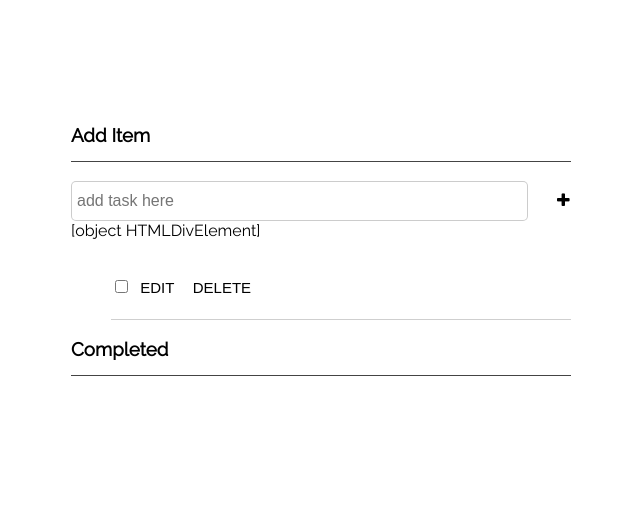
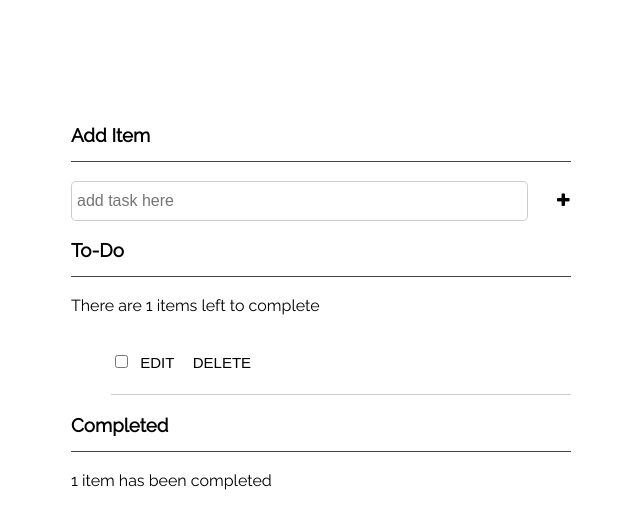
Before and after one commit to JohnnyBeCrafting/ToDoLister, a plain HTML site: page index.html in a window 1280 px wide. Both pictures are taken after a click on the icon 882 px from the left and 199 px from the top of the page. Shown: the whole page, without its empty margins (319-959 px from the left). Drawn offline with Linux system fonts and the light colour scheme.

Commit message:
incrementCounter function now contains 2 parameters

```diff
--- a/index.html
+++ b/index.html
@@ -15,8 +15,9 @@
 					<span><i class="fa fa-plus fa-md" id="add_button"></i> </span>
 				</div>
 			</div>
-			<div class="header-wrapper counter-unit" id="incomplete-counter">
+			<div class="header-wrapper">
 				<h3 class="header-unit">To-Do</h3>
+				<div id="incomplete-counter"></div>
 			</div>
 			<div class="incomplete-list-wrapper">
 				<ul id="incomplete-list">
@@ -26,8 +27,8 @@
 						<input type="text">
 						<button class="edit">Edit</button>
 						<button class="delete">Delete</button>
-					</li>
-					<li class="editmode">
+					</li> -->
+				<!-- 	<li class="editmode">
 						<input type="checkbox" id="check_incomplete">
 						<label>Task 1</label>
 						<input type="text" value="Task 1">
@@ -36,8 +37,9 @@
 					</li>	 -->
 				</ul>
 			</div>
-			<div class="header-wrapper counter-unit" id="complete-counter">
+			<div class="header-wrapper">
 				<h3 class="header-unit">Completed</h3>
+				<div id="complete-counter">1 item has been completed</div>
 			</div>
 			<div class="complete-list-wrapper">
 				<ul id="complete-list">
--- a/scripts/app.js
+++ b/scripts/app.js
@@ -10,28 +10,47 @@ var addTaskInput = document.getElementById('add_task');
 var taskInput = document.getElementById('add_task');
 var completeTasksContainer = document.getElementById('complete-list');
 var incompleteTasksContainer = document.getElementById('incomplete-list');
+var incompleteCounterContainer = document.getElementById('incomplete-counter');
+var completeCounterContainer = document.getElementById('complete-counter');
 
-//create todo list counter
-//increase counter
-	//when user clicks add button or markTask incomplete, increase counter
-//decrease counter
-	//when user clicks on markTask complete or delete, decrease counter
-//create new list item
+var bindCounterEvents = function(taskContainer, counterHandler){
 
-var increaseCounter = function(position){
-	var counterContainer = document.getElementById('incomplete-counter');
-	var counterUnit = document.createElement('div');
-	var counterText = document.createTextNode('incremented task item by one');
-	counterUnit.appendChild(counterText);
-	counterContainer.innerHTML = counterUnit;
-	// var counter = 0;
-	// counter++;
-	// headerWrapper.innerHTML = 'Testing';
+		//counter child element in incomplete-counter decrements by one
+		//counter child element in complete-counter increments by one
+	//else if user clicks on markTaskIncomplete button
+		//counter child element in complete-counter decrements by one
+		//counter child element in incomplete-counter increments by one
 }
 
-var decreaseCounter = function(position){
-	console.log('just decremented list counter by one');
+var incrementCounter = function(taskContainer, counterContainer){
+	var counter = 0;
+	for(var i = 0; i < taskContainer.children.length; i++){
+		counter++;
+		console.log(counter);
+	}
+	counterContainer.innerHTML = 'There are ' + counter + ' items left to complete';
 }
+
+var decrementCounter = function(taskContainer, counterContainer){
+	var counter = 0;
+	for(var i = 0; i < taskContainer.children.length; i++){
+		counter--;
+		console.log(counter);
+	}
+	counterContainer.innerHTML = 'There are ' + counter + ' items left to complete';
+}
+
+//when user clicks on addTask
+	//counter child element in incomplete-counter increments by one
+
+//when user clicks on markTaskComplete
+	//bindCounterEvents
+
+//when user clicks on markTaskIncomplete
+	//bindCounterEvents
+
+//when user clicks on delete on incomplete-counter or complete-counter
+	//counter child elements decrements by one
 
 var newListElement = function(newTaskText){
 	var listItem = document.createElement('li');
@@ -70,7 +89,7 @@ var addTask = function(){
 	incompleteTasksContainer.appendChild(listItem);
 	bindEvents(listItem, markCompletedTask);
 	taskInput.value = '';
-	increaseCounter();
+	incrementCounter(incompleteTasksContainer, incompleteCounterContainer);
 }
 
 
@@ -81,7 +100,7 @@ var markCompletedTask = function(){
 	var listItem = this.parentNode;
 	completeTasksContainer.appendChild(listItem);
 	bindEvents(listItem, markIncompleteTask);
-	decreaseCounter();
+
 }
 
 //Mark existing task as incomplete
@@ -91,7 +110,7 @@ var markIncompleteTask = function(){
 	var listItem = this.parentNode;
 	incompleteTasksContainer.appendChild(listItem);
 	bindEvents(listItem, markCompletedTask);
-	increaseCounter();
+
 }
 
 //Edit existing task
@@ -120,7 +139,7 @@ var deleteTask = function(){
 	var listItem = this.parentNode;
 	var tasksContainers = listItem.parentNode;
 	tasksContainers.removeChild(listItem);
-	decreaseCounter();
+	decrementCounter(incompleteTasksContainer, incompleteCounterContainer);
 }
 
 var bindEvents = function(listItem, checkBoxHandler){
```
